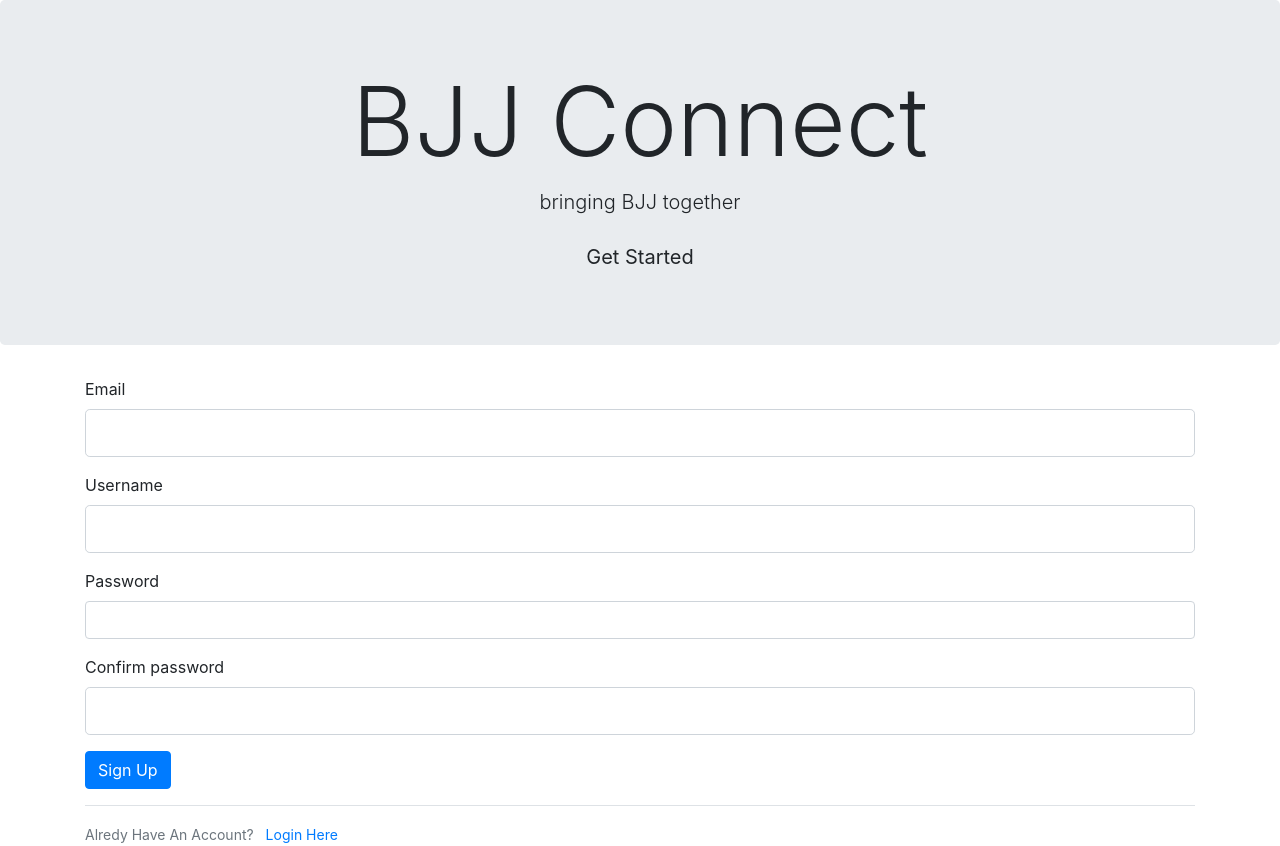
After one commit to Poundednote/flask-webapp, a Flask app: page /register in a window 1280 px wide. The commit adds this page. Run offline with Flask 2, Linux system fonts and the light colour scheme.

Commit message:
added working login and register with validation

```diff
--- a/bjjconnect.py
+++ b/bjjconnect.py
@@ -1,5 +1,19 @@
-from flask import Flask, render_template
+from flask import Flask, render_template, url_for, flash, redirect
+from flask_sqlalchemy import SQLAlchemy
+from forms import RegistrationForm, LoginForm
+
 app = Flask(__name__)
+
+app.config['SECRET_KEY'] = 'db1718ede97873dbedc1a95612a1607e'
+app.config['SQLALCHEMY_DATABASE_URI'] = 'sqlite:///site.db'
+db = SQLAlchemy(app)
+
+class User(db.Model):
+    id = db.Column(db.Integer, primary_key=True)
+    username = db.Column(db.String(20), unique=True, nullable=False)
+    email = db.Column(db.String(120), unique=True, nullable=False)
+    image_file = db.Column(db.String(20), nullable=False, default='default.jpg')
+
 
 gyms = [
     {
@@ -24,3 +38,20 @@ def home():
 @app.route('/about')
 def about():
     return '<h1>About us</h1>'
+
+@app.route('/register', methods=['GET', 'POST'])
+def register():
+    form = RegistrationForm()
+    if form.validate_on_submit():
+        flash(f'Account created for {form.username.data}!', 'success')
+        return redirect(url_for('home'))
+    return render_template('register.html', title='Register', form=form)
+
+@app.route('/login', methods=['GET', 'POST'])
+def login():
+    form = LoginForm()
+    if form.validate_on_submit():
+        flash(f'logged in as {form.email.data}!', 'success')
+        return redirect(url_for('home'))
+
+    return render_template('login.html', title='Login', form=form)
--- /dev/null
+++ b/forms.py
@@ -0,0 +1,21 @@
+from flask_wtf import FlaskForm
+from wtforms import StringField, PasswordField, SubmitField, BooleanField
+from wtforms.validators import DataRequired, Length, Email, EqualTo
+
+class RegistrationForm(FlaskForm):
+    username = StringField('Username',
+                            validators=[DataRequired(), Length(min=3, max=20)])
+    email = StringField('Email',
+                        validators=[DataRequired(), Email()])
+    password = PasswordField('Password', validators=[DataRequired()])
+    confirm_password = PasswordField('Confirm password', validators=[DataRequired(), EqualTo('password')])
+    submit = SubmitField('Sign Up')
+
+
+
+class LoginForm(FlaskForm):
+    email = StringField('Email',
+                        validators=[DataRequired(), Email()])
+    password = PasswordField('Password', validators=[DataRequired()])
+    submit = SubmitField('Log In')
+    remember = BooleanField('Remember Me')
--- a/templates/layout.html
+++ b/templates/layout.html
@@ -5,6 +5,7 @@
     <meta charset="utf-8">
     <meta name="viewport" content="width=device-width, initial-scale=1">
     <link rel="stylesheet" href="https://cdn.jsdelivr.net/npm/bootstrap@4.6.1/dist/css/bootstrap.min.css" integrity="sha384-zCbKRCUGaJDkqS1kPbPd7TveP5iyJE0EjAuZQTgFLD2ylzuqKfdKlfG/eSrtxUkn" crossorigin="anonymous">
+    <link rel="stylesheet" type="text/css" href="{{ url_for('static', filename='main.css') }}">
     {% if title %}
       <title>BjjConnect - {{ title }}</title>
     {% else %}
@@ -12,13 +13,24 @@
     {% endif %}
   </head>
   <body>
-    <div class="jumbotron text-center">
-      <h1 class="display-1">BJJ Connect</h1>
-      <p class="lead">bringing BJJ together</p>
+    <div id=home class="jumbotron text-center">
+      <div class="landing-text">
+        <h1 class="display-1">BJJ Connect</h1>
+        <p class="lead">bringing BJJ together</p>
+        <a href="#" class="btn btn-default btn-lg">Get Started</a>
+      </div>
     </div>
     <div class="container">
-    {% block content %}
-    {% endblock content %}
+      {% with messages = get_flashed_messages(with_categories=true) %}
+        {% if messages %}
+          {% for category, message in messages %}
+            <div class="alert alert-{{ category }}">
+              {{ message }}
+            </div>
+          {% endfor %}
+        {% endif %}
+      {% endwith %}
+    {% block content %}{% endblock content %}
     </div>
 
     <script src="https://cdn.jsdelivr.net/npm/jquery@3.5.1/dist/jquery.slim.min.js" integrity="sha384-DfXdz2htPH0lsSSs5nCTpuj/zy4C+OGpamoFVy38MVBnE+IbbVYUew+OrCXaRkfj" crossorigin="anonymous"></script>
--- /dev/null
+++ b/templates/register.html
@@ -0,0 +1,69 @@
+{% extends "layout.html" %}
+{% block content %}
+<form method="POST" action="">
+  {{ form.hidden_tag() }}
+  <div class="form-group">
+    {{ form.email.label(class="form-control-label") }}
+
+    {% if form.email.errors %}
+      {{ form.email(class="form-control form-control-lg is-invalid") }}
+      <div class="invalid-feedback">
+        {% for error in form.email.errors %}
+          <span>{{ error }}</span>
+        {% endfor %}
+    {% else %}
+      {{ form.email(class="form-control form-control-lg") }}
+    {% endif %}
+  </div>
+  <div class="form-group">
+    {{ form.username.label(class="form-control-label") }}
+
+    {% if form.username.errors %}
+      {{ form.username(class="form-control form-control-lg is-invalid") }}
+      <div class="invalid-feedback">
+        {% for error in form.username.errors %}
+          <span>{{ error }}</span>
+        {% endfor %}
+    {% else %}
+      {{ form.username(class="form-control form-control-lg") }}
+    {% endif %}
+  </div>
+
+  <div class="form-group">
+    {{ form.password.label(class="form-control-label") }}
+
+    {% if form.password.errors %}
+      {{ form.password(class="form-control form-control-lg is-invalid") }}
+      <div class="invalid-feedback">
+        {% for error in form.password.errors %}
+          <span>{{ error }}</span>
+        {% endfor %}
+    {% else %}
+      {{ form.password(class="form-control form control-lg") }}
+    {% endif %}
+  </div>
+
+  <div class="form-group">
+    {{ form.confirm_password.label(class="form-control-label") }}
+
+    {% if form.confirm_password.errors %}
+      {{ form.confirm_password(class="form-control form-control-lg is-invalid") }}
+      <div class="invalid-feedback">
+        {% for error in form.confirm_password.errors %}
+          <span>{{ error }}</span>
+        {% endfor %}
+    {% else %}
+      {{ form.confirm_password(class="form-control form-control-lg") }}
+    {% endif %}
+  </div>
+
+  <div class="form-group">
+    {{ form.submit(class="btn btn-primary") }}
+  </div>
+<div class="border-top pt-3">
+  <small class="text-muted">
+    Alredy Have An Account? <a class="ml-2" href="{{ url_for('login') }}">Login Here</a>
+  </small>
+</div>
+</form>
+{% endblock content %}
```
Also changed, not shown: templates/login.html (added, +44 -0 lines), static/hake.jpg (added), static/main.css (added), 7 other files.
